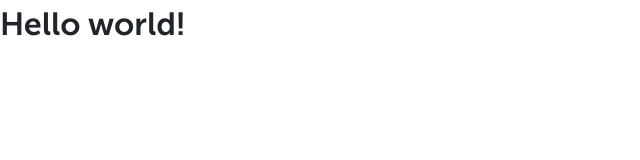
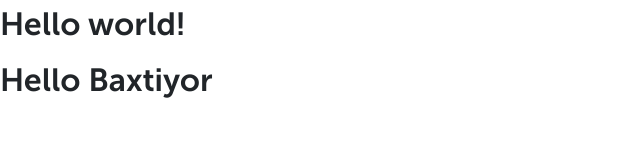
Before and after one commit to Bernard0804/pulse, a website: page src/index.html in a window 1280 px wide. Shown: the whole page, without its empty margins (0-640 px from the left). Drawn offline with Linux system fonts and the light colour scheme.

Commit message:
hello Baxtiyor

```diff
--- a/src/index.html
+++ b/src/index.html
@@ -10,5 +10,6 @@
 </head>
 <body>
     <h1>Hello world!</h1>
+    <h1>Hello Baxtiyor</h1>
 </body>
 </html>
```
